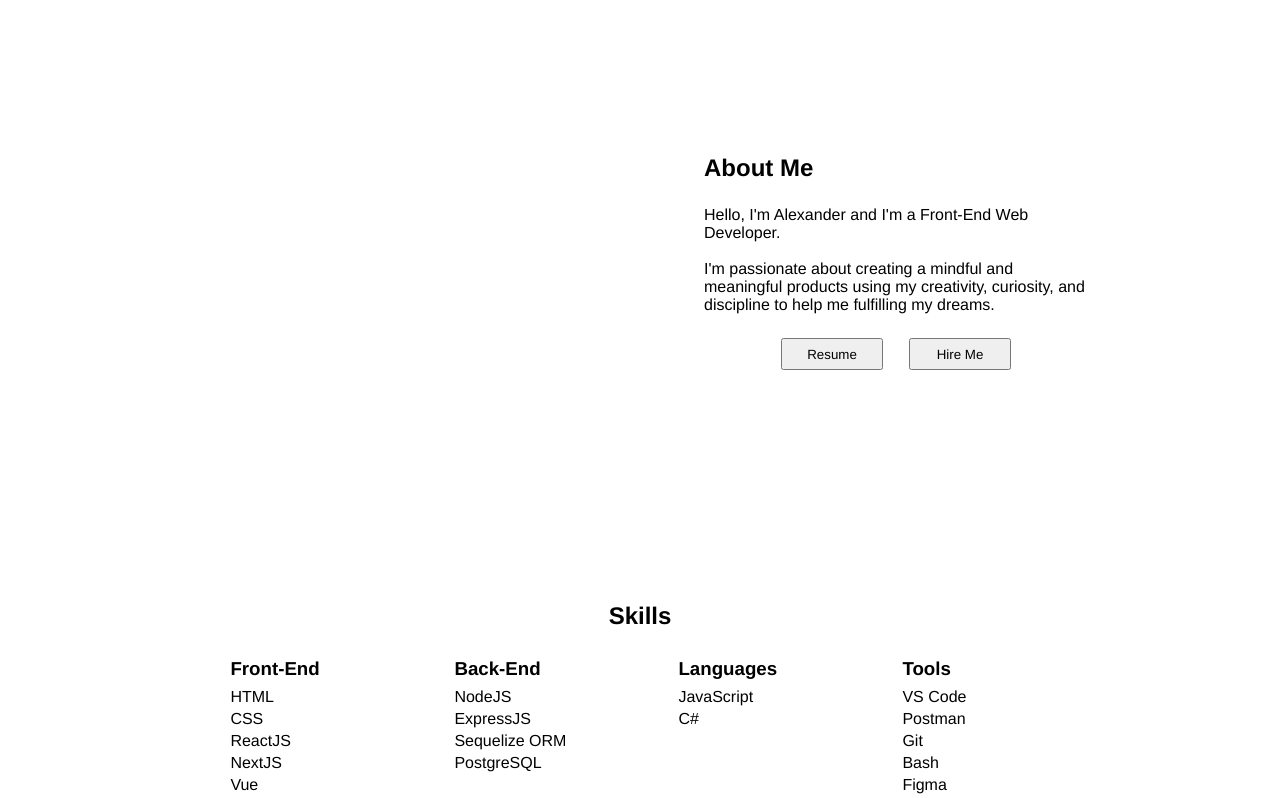
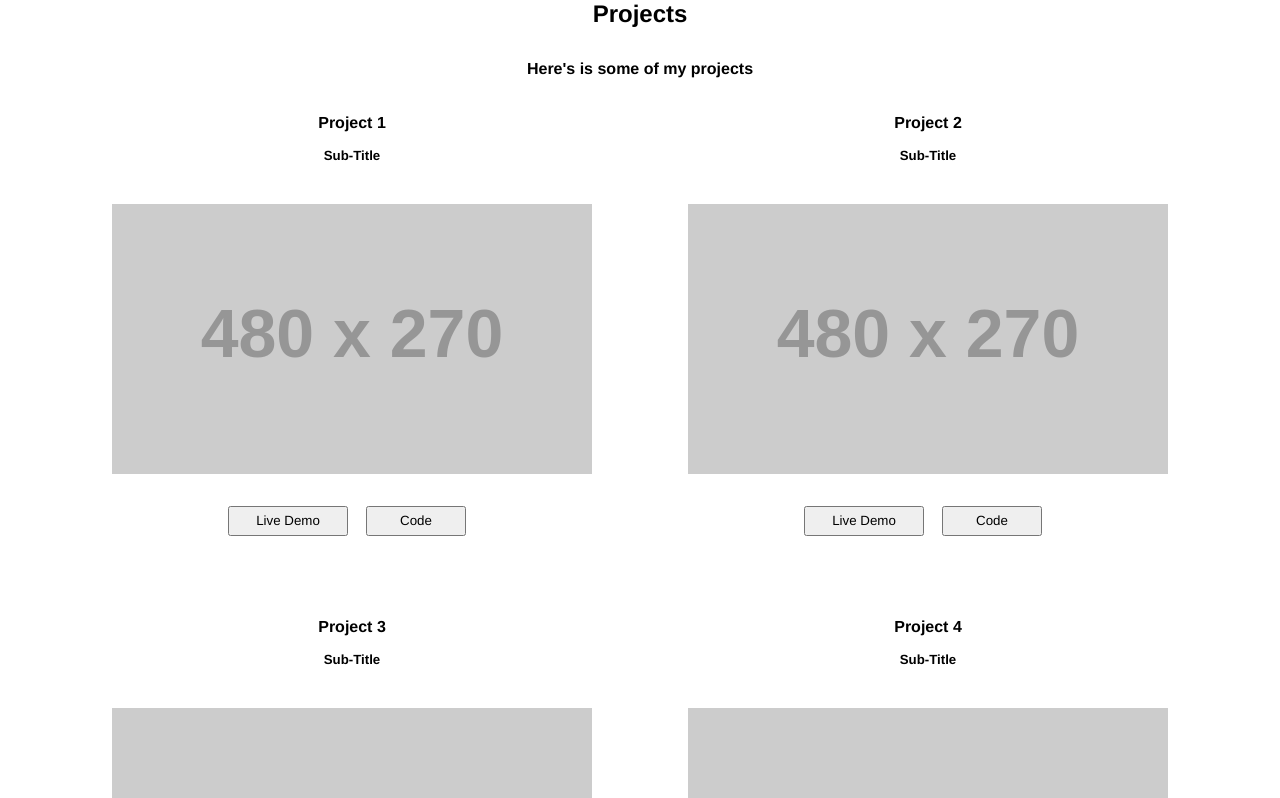
Before and after one commit to alexgodjirah/Web-Dev-Lab, a React (Create React App) app: page / in a window 1280 px wide. Shown: the top 798 px of the page. Built offline with nearby package versions, Linux system fonts and the light colour scheme.

Commit message:
Feat: Project skeletal structure

```diff
--- a/src/App.js
+++ b/src/App.js
@@ -13,17 +13,17 @@ function App() {
 
       <div id="first-page">
         <FirstPage />
-      </div> */}
+      </div>
 
       <div id="about-me">
         <AboutMe />
-      </div>
+      </div> */}
 
-      {/* <div id="project">
+      <div id="project">
         <Project />
       </div>
 
-      <div id="contact-me">
+      {/* <div id="contact-me">
         <ContactMe />
       </div> */}
     </div>
--- a/src/components/ContactMe.js
+++ b/src/components/ContactMe.js
@@ -4,7 +4,7 @@ import React from 'react'
 export default function ContactMe() {
   return (
     <div className='getInTouch'>
-        <h1>Get In Touch</h1>
+        <h2>Get In Touch</h2>
 
         <div className='contactMe'>
             <div className='personalData'>
--- a/src/components/Project.js
+++ b/src/components/Project.js
@@ -1,9 +1,62 @@
-import React from 'react'
+import '../styles/project.css';
+import React from 'react';
 
 export default function Project() {
   return (
-    <div>
+    <div className='project'>
         <h2>Projects</h2>
+        <h4>Here's is some of my projects</h4>
+
+        <div className='listOfProject'>
+          <div id='project1'>
+            <div className='projectContainer'>
+              <h4>Project 1</h4>
+              <h5>Sub-Title</h5>
+              <img src='https://via.placeholder.com/480x270.png' alt='project' />
+            </div>
+
+            <div className='project-action-button'>
+              <a href><button className='liveDemo-button'>Live Demo</button></a>
+              <a href><button className='code-button'>Code</button></a>
+            </div>
+          </div>
+
+          <div id='project2'>
+            <div className='projectContainer'>
+              <h4>Project 2</h4>
+              <h5>Sub-Title</h5>
+              <img src='https://via.placeholder.com/480x270.png' alt='project' />
+            </div>
+            <div className='project-action-button'>
+              <a href><button className='liveDemo-button'>Live Demo</button></a>
+              <a href><button className='code-button'>Code</button></a>
+            </div>
+          </div>
+
+          <div id='project3'>
+            <div className='projectContainer'>
+              <h4>Project 3</h4>
+              <h5>Sub-Title</h5>
+              <img src='https://via.placeholder.com/480x270.png' alt='project' />
+            </div>
+            <div className='project-action-button'>
+              <a href><button className='liveDemo-button'>Live Demo</button></a>
+              <a href><button className='code-button'>Code</button></a>
+            </div>
+          </div>
+
+          <div id='project4'>
+            <div className='projectContainer'>
+              <h4>Project 4</h4>
+              <h5>Sub-Title</h5>
+              <img src='https://via.placeholder.com/480x270.png' alt='project' />
+            </div>
+            <div className='project-action-button'>
+              <a href><button className='liveDemo-button'>Live Demo</button></a>
+              <a href><button className='code-button'>Code</button></a>
+            </div>
+          </div>
+        </div>
     </div>
   )
 }
--- a/src/styles/aboutMe.css
+++ b/src/styles/aboutMe.css
@@ -64,7 +64,7 @@
     margin-right: 15vw;
 }
 
-div > h3 {
+#frontEnd-skills > h3, #backEnd-skills > h3, #languages-skills > h3, #tools-skills > h3 {
     margin-left: 3vw;
 }
 
--- a/src/styles/contactMe.css
+++ b/src/styles/contactMe.css
@@ -1,5 +1,5 @@
 /* Email Form */
-.getInTouch > h1 {
+.getInTouch > h2 {
     text-align: center;
 
     margin-bottom: 5vh;
--- a/src/styles/index.css
+++ b/src/styles/index.css
@@ -28,8 +28,8 @@ a {
 
 #project {
   display: grid;
-  width: 100vw;
-  height: 100vh;
+  width: 100%;
+  height: 100%;
 }
 
 #contact-me {
--- /dev/null
+++ b/src/styles/project.css
@@ -0,0 +1,92 @@
+/* .project {
+    display: grid;
+    grid-template-areas:
+        "project"
+    ;
+} */
+
+.project > h2 {
+    text-align: center;
+
+    margin-bottom: 4vh;
+}
+
+.project > h4 {
+    text-align: center;
+    margin-bottom: 2vh;
+}
+
+
+
+.listOfProject {
+    display: grid;
+
+    grid-template-areas:
+        "project1 project2"
+        "project3 project4"
+    ;
+
+    grid-template-columns: repeat(2, 1fr);
+    grid-template-rows: repeat(2, 1fr);
+
+    margin: 1vh 5vw 5vh 5vw;
+}
+
+#project1, #project2, #project3, #project4 {
+    display: grid;
+    grid-template-areas:
+        "project"
+        "button"
+    ;
+
+    grid-template-rows: 1fr .2fr;
+
+    justify-items: center;
+    /* justify-self: center; */
+
+    height: 60vh;
+
+    margin: 1.5vh 1.5vh 1.5vh 1.5vh;
+}
+
+.projectContainer {
+    display: grid;
+    grid-template-areas:
+        "title"
+        "subtitle"
+        "project"
+    ;
+
+    align-items: center;
+
+    grid-template-rows: .1fr .1fr 1fr;
+}
+
+.projectContainer > h4, .projectContainer > h5 {
+    text-align: center;
+}
+
+.project-action-button {
+    display: grid;
+    grid-template-areas:
+        "liveCode code"
+    ;
+
+    grid-template-columns: 10vw 10vw;
+
+    justify-items: center;
+}
+
+.liveDemo-button {
+    width: 120px;
+    height: 30px;
+
+    /* margin-right: .5vw; */
+}
+
+.code-button {
+    width: 100px;
+    height: 30px;
+
+    /* margin-left: .5vw; */
+}
```
